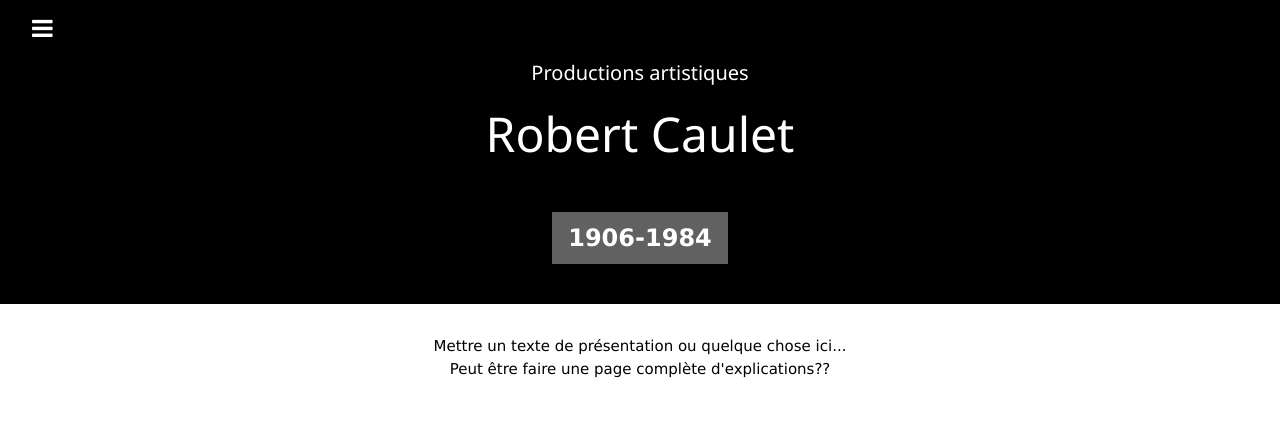
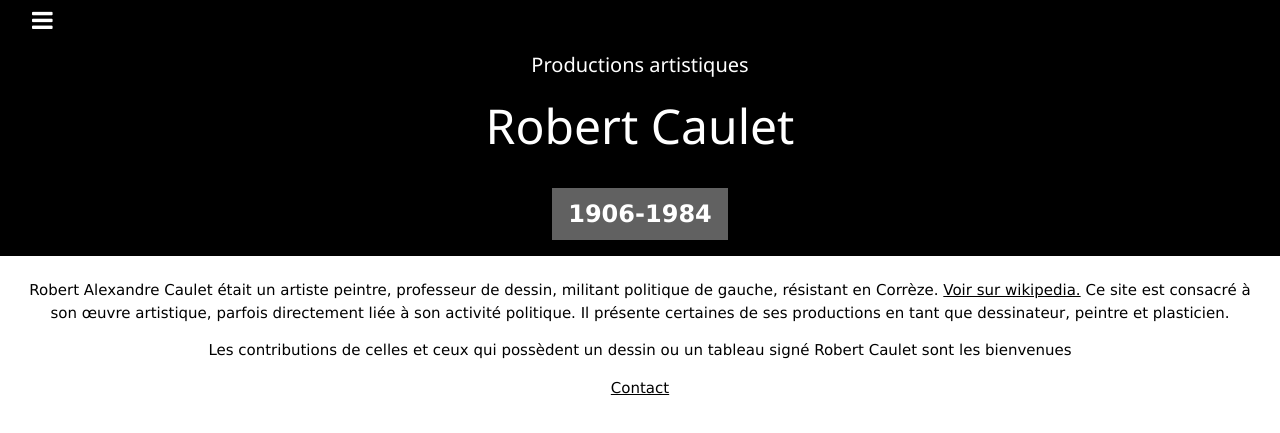
Before and after one commit to Malijai/RCaulet, a Django app: template templates/RC_base.html in a window 1280 px wide. Shown: the top 433 px of the page. Run offline with Django 3.2, Linux system fonts and the light colour scheme; the template is opened without the code that fills it, so the values that code supplies are empty; some libraries are stand-ins or nearby versions.

Commit message:
Ajout texte de présentation et adresse de courriel, diminution de la hauteur de l'entête

```diff
--- a/templates/RC_base.html
+++ b/templates/RC_base.html
@@ -19,12 +19,12 @@
 </nav>
 
 <!-- Header -->
-<header class="w3-container w3-theme w3-padding" id="myHeader">
+<header class="w3-container w3-theme" id="myHeader">
   <i onclick="w3_open()" class="fa fa-bars w3-xlarge w3-button w3-theme"></i>
   <div class="w3-center">
   <h4>Productions artistiques</h4>
   <h1 class="w3-xxxlarge w3-animate-bottom">Robert Caulet</h1>
-    <div class="w3-padding-32">
+    <div class="w3-padding-16">
       <button class="w3-btn w3-xlarge w3-dark-grey w3-hover-light-grey" onclick="document.getElementById('id01').style.display='block'" style="font-weight:900;">1906-1984</button>
     </div>
   </div>
@@ -42,30 +42,27 @@
     </div>
 </div>
 <!-- fin du Modal -->
-    <div class="w3-container  w3-center w3-padding-16">
-    <p>Mettre un texte de présentation ou quelque chose ici... <br>
-        Peut être faire une page complète d'explications??</p>
+    <div class="w3-container  w3-center w3-padding">
+        <p>Robert Alexandre Caulet était un artiste peintre, professeur de dessin, militant politique de gauche, résistant en Corrèze.
+        <a href="https://fr.wikipedia.org/wiki/Robert_Alexandre_Caulet" target="_blank">Voir sur wikipedia.</a>
+        Ce site est consacré à son œuvre artistique, parfois directement liée à son activité politique.
+        Il présente certaines de ses productions en tant que dessinateur, peintre et plasticien.</p>
+        <p>Les contributions de celles et ceux qui possèdent un dessin ou un tableau signé Robert Caulet sont les bienvenues</p>
+        <p><a href="mailto:Laurent@robert-caulet.malijai.org?subject=Robert%20Caulet%20oeuvres">Contact</a></p>
     </div>
-<div class="w3-container w3-padding-16">
-<div class="w3-row-padding w3-center w3-margin-top">
-    {% block grandes1 %}
-
-    {% endblock %}
-</div>
 
     <div class="w3-row-padding w3-center w3-margin-top">
-        {% block livre %}
+        {% block grandes1 %}
 
         {% endblock %}
     </div>
-</div>
 
 <!-- Footer -->
-<footer class="w3-container w3-dark-grey w3-padding-16">
+<footer class="w3-container w3-dark-grey w3-padding">
    <h5>Projet réalisé en  <img src="/static/images/django.png" height="32px">
       disponible ici <a href="https://github.com/Malijai/RCaulet/" class="date" ><img src="/static/images/GitHub-Mark-Light-32px.png"></a>
-  Thème inspiré de <a href="https://www.w3schools.com/w3css/default.asp" target="_blank">w3.css</a></h5>
-    <h4>Contact / infos etc...</h4>
+  Thème inspiré de <a href="https://www.w3schools.com/w3css/default.asp" target="_blank">w3.css</a> -
+       <a href="mailto:Laurent@robert-caulet.malijai.org?subject=Robert%20Caulet%20oeuvres">Contact et informations</a></h5>
   <div style="position:relative;bottom:55px;" class="w3-tooltip w3-right">
     <span class="w3-text w3-theme-light w3-padding">Haut</span>
     <a class="w3-text-white" href="#myHeader"><span class="w3-xlarge">
```
Also changed, not shown: templates/RC_basecatego.html (+5 -5 lines), templates/RC_baseslide.html (+6 -5 lines).
